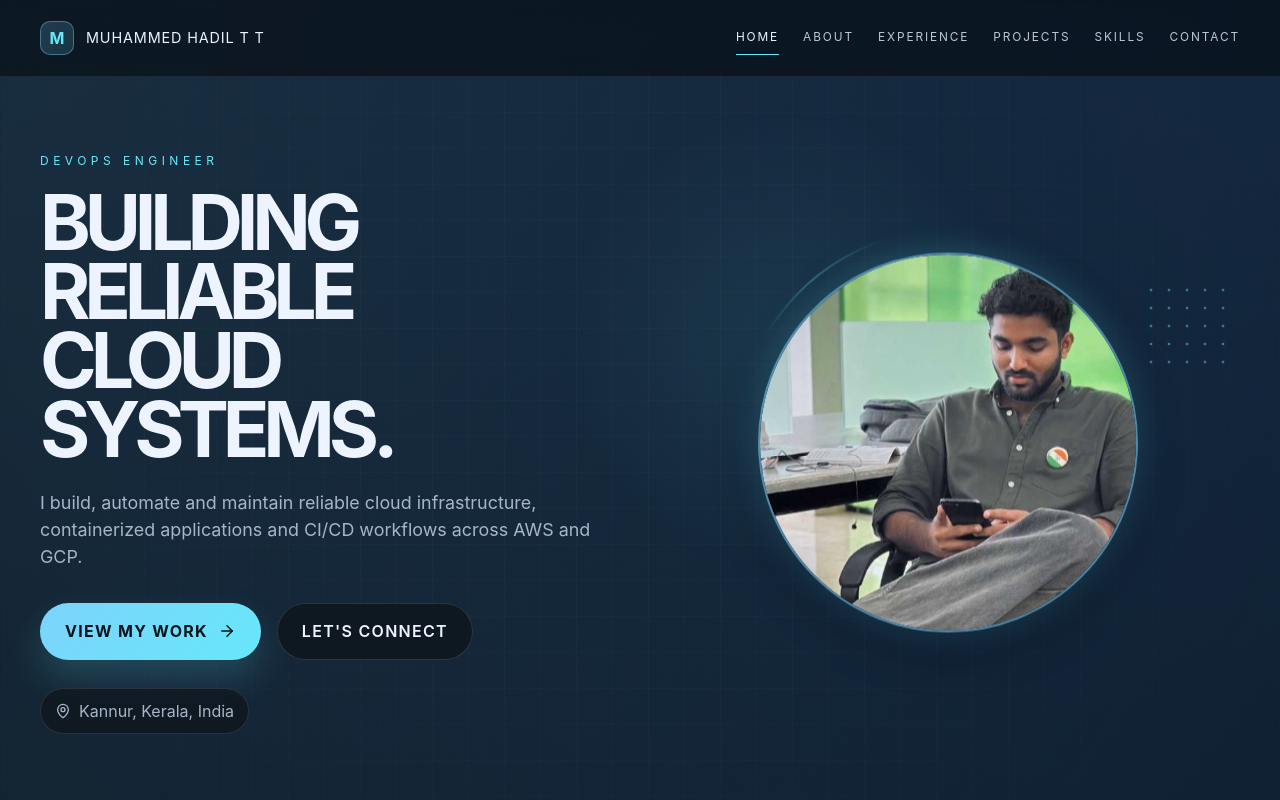
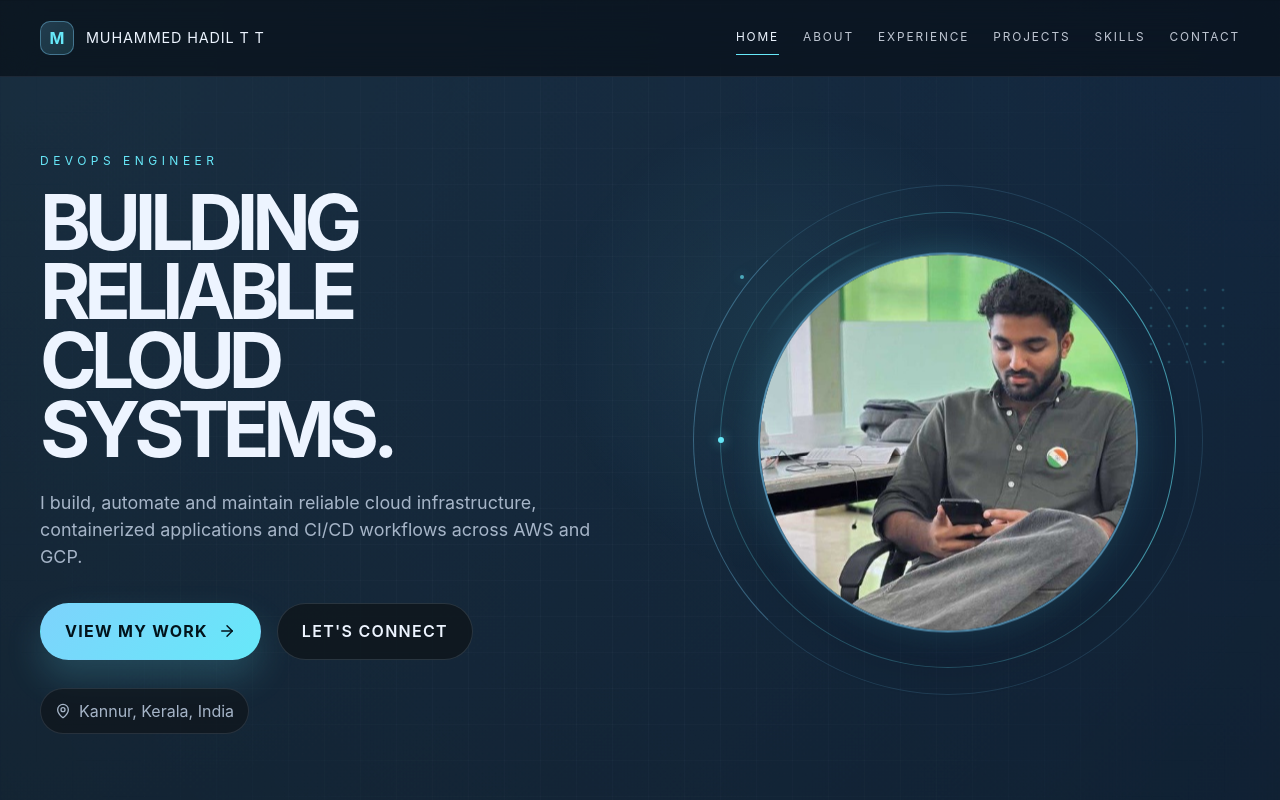
Before and after one commit to hadilhad1/portfolio, a React (Vite) app: page / in a window 1280 px wide. Shown: the top 800 px of the page. Built offline with nearby package versions, Linux system fonts and the light colour scheme.

Commit message:
Enhance hero profile animations

```diff
--- a/src/App.css
+++ b/src/App.css
@@ -297,9 +297,9 @@
   right: 2%;
   width: 86px;
   height: 86px;
-  background-image: radial-gradient(circle, rgba(103, 232, 249, 0.62) 1.2px, transparent 1.7px);
+  background-image: radial-gradient(circle, rgba(103, 232, 249, 0.42) 1.2px, transparent 1.7px);
   background-size: 18px 18px;
-  opacity: 0.7;
+  opacity: 0.45;
   pointer-events: none;
 }
 
@@ -337,6 +337,60 @@
   filter: saturate(1.04) brightness(1.03);
 }
 
+.profile-orbit {
+  position: absolute;
+  top: 50%;
+  left: 50%;
+  z-index: 0;
+  border-radius: 50%;
+  pointer-events: none;
+  transform: translate(-50%, -50%);
+  transition: opacity 0.5s ease, filter 0.5s ease;
+}
+
+.profile-orbit-primary {
+  width: 456px;
+  height: 456px;
+  border: 1px solid rgba(103, 232, 249, 0.26);
+  border-right-color: rgba(103, 232, 249, 0.58);
+  animation: orbitPrimary 16s linear infinite;
+}
+
+.profile-orbit-secondary {
+  width: 510px;
+  height: 510px;
+  border: 1px solid rgba(125, 211, 252, 0.14);
+  border-left-color: rgba(125, 211, 252, 0.34);
+  animation: orbitSecondary 26s linear infinite;
+}
+
+.profile-orbit-primary::after,
+.profile-orbit-secondary::after {
+  content: '';
+  position: absolute;
+  top: 50%;
+  left: -3px;
+  width: 6px;
+  height: 6px;
+  border-radius: 50%;
+  background: var(--accent-strong);
+  box-shadow: 0 0 12px rgba(103, 232, 249, 0.8);
+  transform: translateY(-50%);
+}
+
+.profile-orbit-secondary::after {
+  top: 18%;
+  left: 9%;
+  width: 4px;
+  height: 4px;
+  opacity: 0.65;
+}
+
+.profile-frame:hover ~ .profile-orbit {
+  filter: brightness(1.25);
+  opacity: 0.95;
+}
+
 @keyframes profileFloat {
   0%, 100% { transform: translateY(-2px); }
   50% { transform: translateY(3px); }
@@ -350,6 +404,16 @@
 @keyframes radarRotate {
   from { transform: translate(-50%, -50%) rotate(0deg); }
   to { transform: translate(-50%, -50%) rotate(360deg); }
+}
+
+@keyframes orbitPrimary {
+  from { transform: translate(-50%, -50%) rotate(0deg); }
+  to { transform: translate(-50%, -50%) rotate(360deg); }
+}
+
+@keyframes orbitSecondary {
+  from { transform: translate(-50%, -50%) rotate(360deg); }
+  to { transform: translate(-50%, -50%) rotate(0deg); }
 }
 
 .about-section {
@@ -745,7 +809,8 @@
 
 @media (max-width: 780px) {
   .hero-visual::before,
-  .hero-visual::after {
+  .hero-visual::after,
+  .profile-orbit {
     display: none;
   }
 
--- a/src/App.tsx
+++ b/src/App.tsx
@@ -342,6 +342,8 @@ function App() {
                   alt="Muhammed Hadil T T"
                 />
               </div>
+              <span className="profile-orbit profile-orbit-secondary" aria-hidden="true"></span>
+              <span className="profile-orbit profile-orbit-primary" aria-hidden="true"></span>
             </motion.div>
           </div>
         </section>
```
